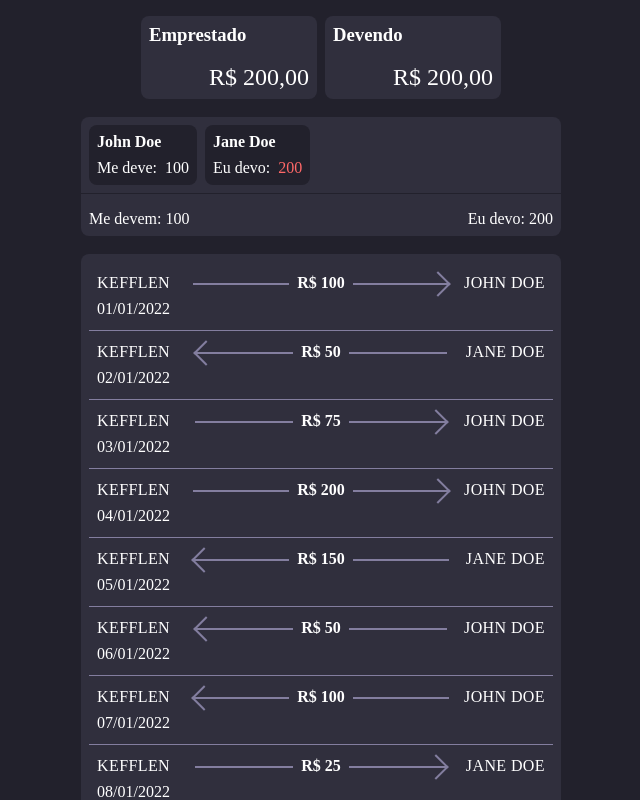
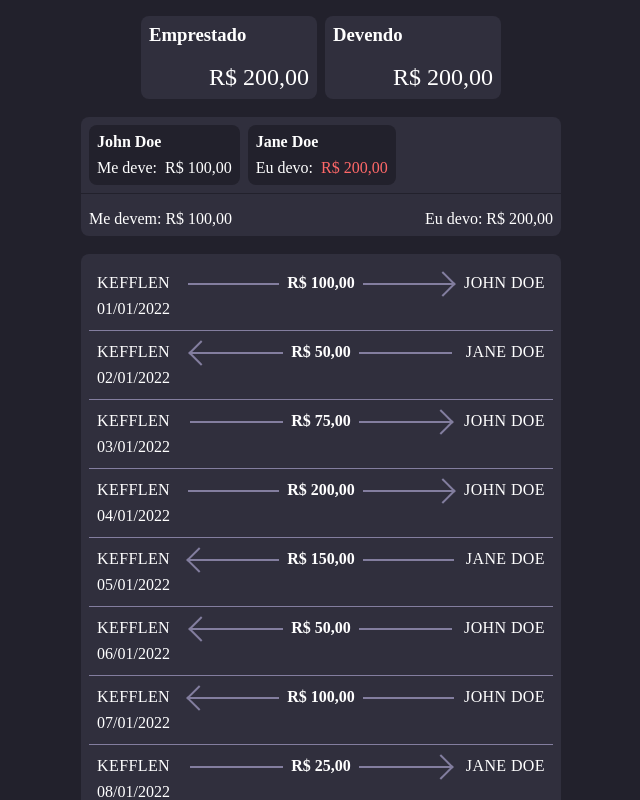
Before and after one commit to kefflen/loan-application, a React (Vite) app: page / in a window 1280 px wide. Shown: the top 800 px of the page, without its empty margins (319-959 px from the left). Built offline with nearby package versions, Linux system fonts and the light colour scheme.

Commit message:
creating utility function formatMoney

```diff
--- a/src/components/TransactionList/TransactionItem/index.tsx
+++ b/src/components/TransactionList/TransactionItem/index.tsx
@@ -1,4 +1,5 @@
 import { Transaction } from '../../../types/Transaction'
+import { formatMoney } from '../../../utils'
 import { formatDate } from '../../../utils/formatDate'
 import { Arrow, Container, TransactionInfo, TransferInfo } from './styled'
 
@@ -12,7 +13,7 @@ export function TransactionItem({ transaction }: props) {
 			<TransferInfo>
 				<div className="name">{transaction.sender.name}</div>
 				<Arrow className={transaction.type === 'owed' ? 'reverse' : 'no-tip'} />
-				<div className="value-wrapper">R$ {transaction.value}</div>
+				<div className="value-wrapper">{formatMoney(transaction.value)}</div>
 				<Arrow className={transaction.type === 'owed' ? 'no-tip' : ''} />
 				<div className="name receiver">{transaction.receiver.name}</div>
 			</TransferInfo>
--- a/src/components/UsersBalance/UserBalanceItem/index.tsx
+++ b/src/components/UsersBalance/UserBalanceItem/index.tsx
@@ -1,4 +1,5 @@
 import { OtherUser } from '../../../types/User'
+import { formatMoney } from '../../../utils'
 import { Container, UserName, NegativeValue, Info } from './styled'
 
 type props = {
@@ -14,12 +15,12 @@ export function UserBalanceItem({ user }: props) {
 			{owingMe ? (
 				<Info>
 					<span>Me deve:</span>
-					<span>{balance}</span>
+					<span>{formatMoney(balance)}</span>
 				</Info>
 			) : (
 				<Info>
 					<span>Eu devo:</span>
-					<NegativeValue>{Math.abs(balance)}</NegativeValue>
+					<NegativeValue>{formatMoney(Math.abs(balance))}</NegativeValue>
 				</Info>
 			)}
 		</Container>
--- a/src/components/UsersBalance/index.tsx
+++ b/src/components/UsersBalance/index.tsx
@@ -1,6 +1,7 @@
 import { useEffect, useState } from 'react'
 import { getDebts } from '../../api/UserApi'
 import { OtherUser } from '../../types/User'
+import { formatMoney } from '../../utils'
 import { Container, Divider, TotalInfos, UserDebts } from './styled'
 import { UserBalanceItem } from './UserBalanceItem'
 
@@ -42,10 +43,10 @@ export function UsersBalance() {
 			<Divider />
 			<TotalInfos>
 				<div>
-					<span>Me devem: {owingMe}</span>
+					<span>Me devem: {formatMoney(owingMe)}</span>
 				</div>
 				<div>
-					<span>Eu devo: {Math.abs(borrowed)}</span>
+					<span>Eu devo: {formatMoney(Math.abs(borrowed))}</span>
 				</div>
 			</TotalInfos>
 		</Container>
--- /dev/null
+++ b/src/utils/formatMoney.ts
@@ -0,0 +1,8 @@
+export const formatMoney = (amount: number): string => {
+	const result = new Intl.NumberFormat('pt-BR', {
+		style: 'currency',
+		currency: 'BRL',
+	}).format(amount)
+
+	return result
+}
--- /dev/null
+++ b/src/utils/index.ts
@@ -0,0 +1,2 @@
+export * from './formatDate'
+export * from './formatMoney'
```
